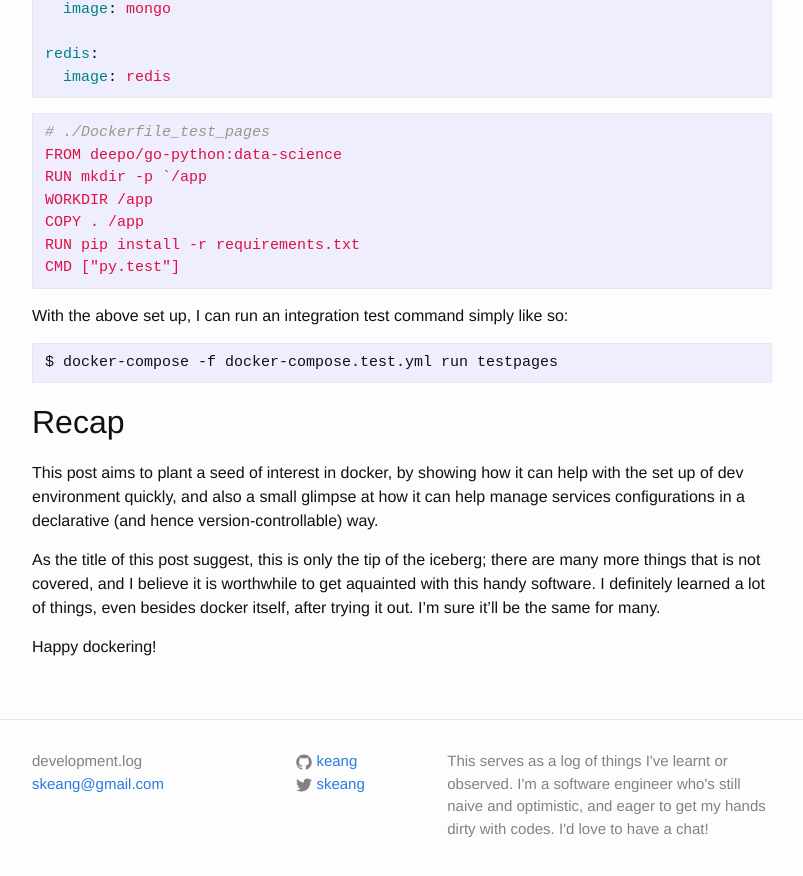
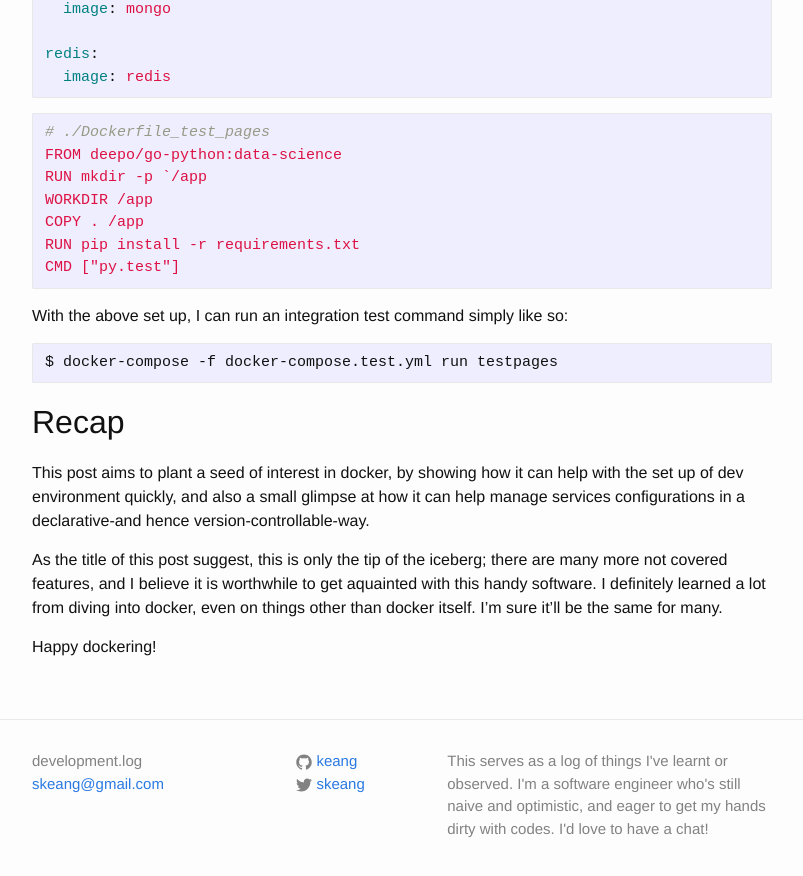
Before and after one commit to keang/keang.github.io, a Jekyll site: the page built from _posts/2016-07-01-tip-of-the-docker-iceberg.markdown, in a window 1280 px wide and 900 px high, scrolled down 3469 px. Shown: the top 876 px of the window, without its empty margins (238-1041 px from the left). Built offline with Jekyll 4.4.1, drawn with Linux system fonts in a browser that asks for light colours; comment, search, counter and statistics services are not loaded; some of the changed text lies outside the part shown.

Commit message:
Grammatical fixes

```diff
--- a/_posts/2016-07-01-tip-of-the-docker-iceberg.markdown
+++ b/_posts/2016-07-01-tip-of-the-docker-iceberg.markdown
@@ -6,7 +6,7 @@
 comments: true
 ---
 Docker is gaining some popularity in recent months. While
-I am not advocating any bandwagon jumpings, the following Google Search Trend
+I am not advocating any bandwagon-jumpings, the following Google Search Trend
 graph highly suggests that Docker has been solving many people's problems:
 [![Docker vs Rails](/images/docker-vs-rails.png)][search_trend]
 [_Docker vs Rails Google search trends_][search_trend]
@@ -182,11 +182,11 @@
 -----
 
 This post aims to plant a seed of interest in docker, by showing how it can help with the set up of dev environment
-quickly, and also a small glimpse at how it can help manage services configurations in a declarative (and hence version-controllable) way.
+quickly, and also a small glimpse at how it can help manage services configurations in a declarative-and hence version-controllable-way.
 
-As the title of this post suggest, this is only the tip of the iceberg; there are many more things that is not covered,
-and I believe it is worthwhile to get aquainted with this handy software. I definitely learned a lot of things, even
-besides docker itself, after trying it out. I'm sure it'll be the same for many.
+As the title of this post suggest, this is only the tip of the iceberg; there are many more not covered features,
+and I believe it is worthwhile to get aquainted with this handy software. I definitely learned a lot from diving into
+docker, even on things other than docker itself. I'm sure it'll be the same for many.
 
 Happy dockering!
 
```
Also changed, not shown: other parts of _posts/2016-07-01-tip-of-the-docker-iceberg.markdown (+7 -7 lines).
